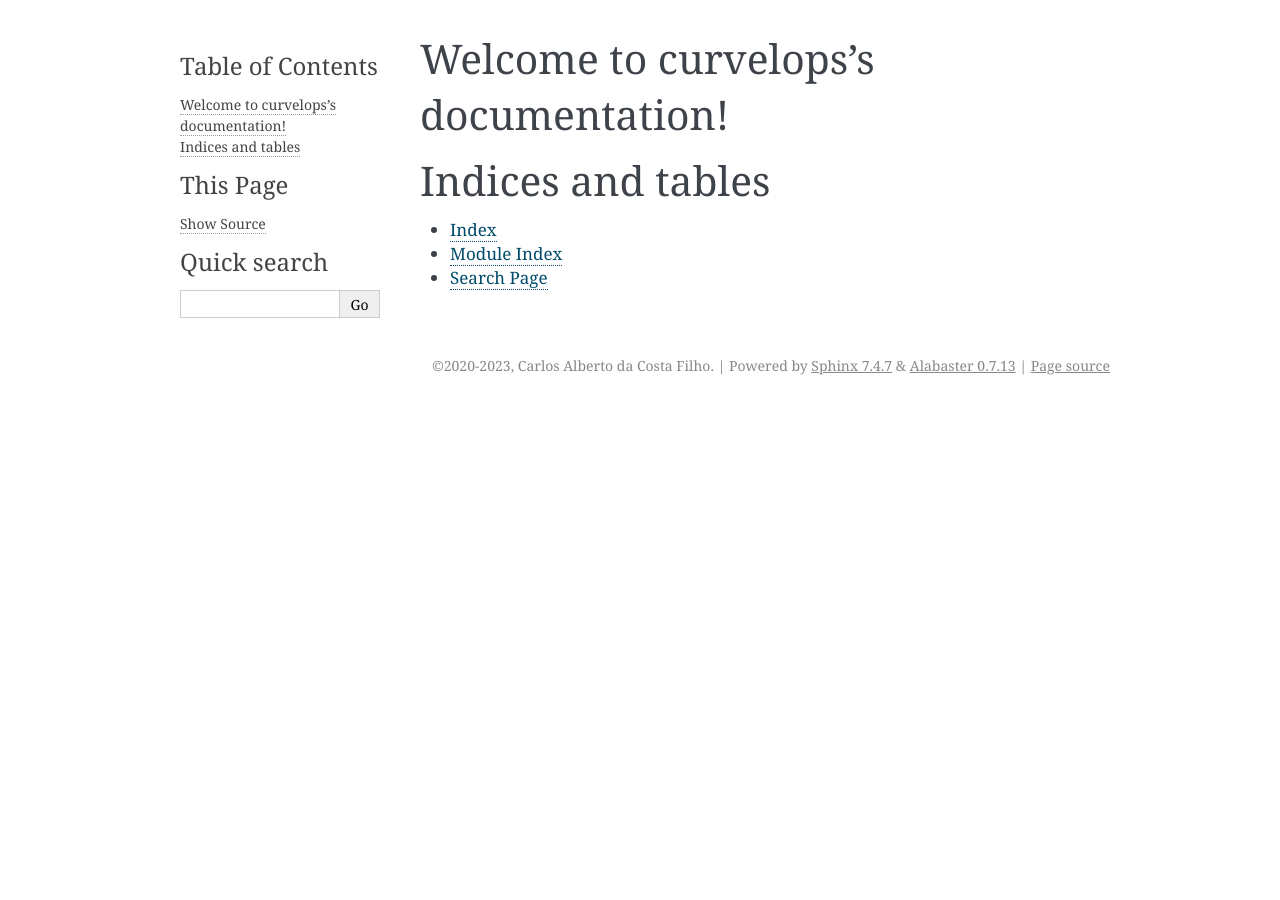
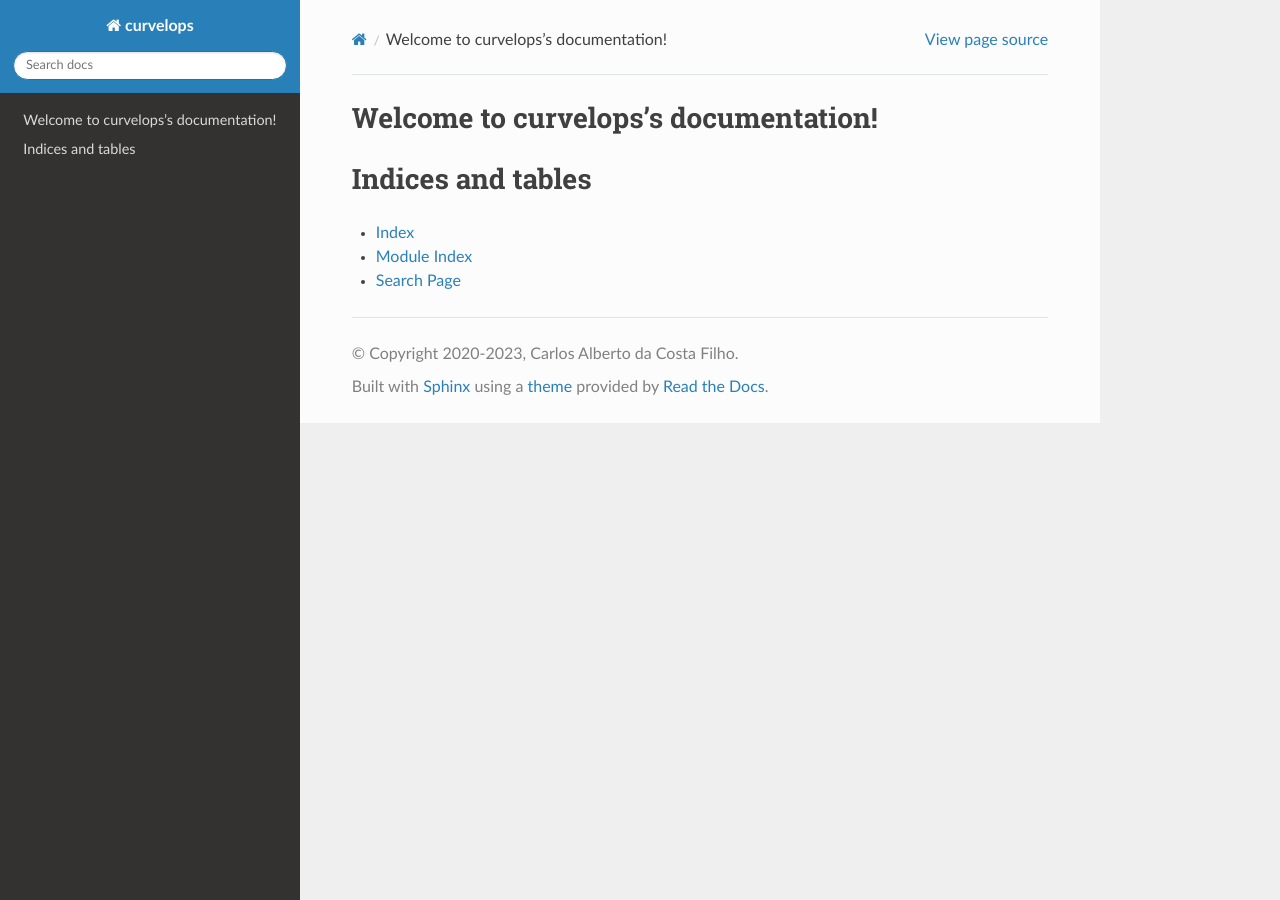
Before and after one commit to PyLops/curvelops, a Sphinx documentation site: the page built from docs/source/index.rst, in a window 1280 px wide. Built offline with Sphinx 7.4.7 and the Read the Docs theme 2.0.0, drawn with Linux system fonts in a browser that asks for light colours; the version number could not be read and is left out; some of the changed lines change nothing that is shown.

Commit message:
update docs theme, add intersphinx, use sphinx_rtd_theme

```diff
--- a/docs/source/conf.py
+++ b/docs/source/conf.py
@@ -42,7 +42,15 @@ extensions = [
     "sphinx.ext.mathjax",
     "sphinx.ext.ifconfig",
     "sphinx.ext.viewcode",
+    "sphinx.ext.intersphinx",
 ]
+
+# intersphinx configuration
+intersphinx_mapping = {
+    "python": ("https://docs.python.org/3/", None),
+    "numpy": ("https://docs.scipy.org/doc/numpy/", None),
+    "matplotlib": ("https://matplotlib.org/", None),
+}
 
 # Add any paths that contain templates here, relative to this directory.
 templates_path = ["_templates"]
@@ -61,7 +69,7 @@ master_doc = "index"
 #
 # This is also used if you do content translation via gettext catalogs.
 # Usually you set "language" from the command line for these cases.
-language = None
+language = "en"
 
 # List of patterns, relative to source directory, that match files and
 # directories to ignore when looking for source files.
@@ -77,7 +85,7 @@ pygments_style = None
 # The theme to use for HTML and HTML Help pages.  See the documentation for
 # a list of builtin themes.
 #
-html_theme = "alabaster"
+html_theme = "sphinx_rtd_theme"
 
 # Theme options are theme-specific and customize the look and feel of a theme
 # further.  For a list of options available for each theme, see the
@@ -182,3 +190,4 @@ epub_exclude_files = ["search.html"]
 
 
 # -- Extension configuration -------------------------------------------------
+autodoc_typehints = "none"
```
